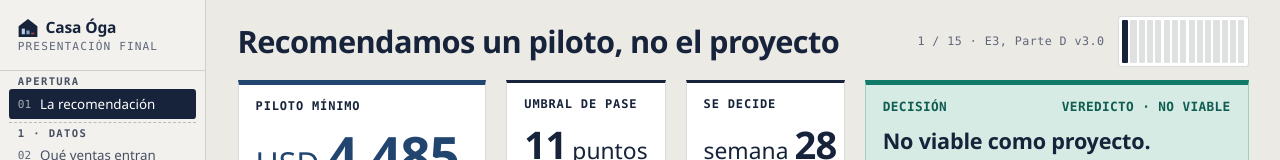
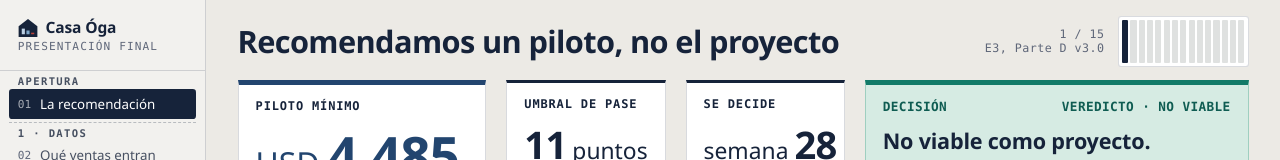
Before and after one commit to SebasCaules/TP_82.21-Data-Driven, a React (Vite) app in the folder final/: page /#v01 in a window 1280 px wide. Shown: the top 160 px of the page. Built offline with nearby package versions, Linux system fonts and the light colour scheme.

Commit message:
F7 C5: fuente en un segundo renglon del encabezado y titulo de V09 en un renglon

```diff
--- a/final/src/App.jsx
+++ b/final/src/App.jsx
@@ -269,12 +269,19 @@ export default function App() {
 function Encabezado({ vista }) {
   // (17/11) La fuente la escribe CF (vista.fuente); sin fuente, solo «n / total».
   const fuente = vista.fuente ?? ''
-  const donde = `${etiquetaDe(vista).replace(/^0/, '')} / ${TOTAL_VISTAS}${fuente ? ` · ${fuente}` : ''}`
+  // (F7, C5-15) La fuente va en un segundo renglón bajo «n / total», así «E3, » no le quita ancho a la
+  // pregunta; el separador queda en el texto (lo lee verificar_final.py) y no se ve.
+  const donde = (
+    <>
+      {`${etiquetaDe(vista).replace(/^0/, '')} / ${TOTAL_VISTAS}`}
+      {fuente && <><span style={{ display: 'none' }}> · </span><span>{fuente}</span></>}
+    </>
+  )
   return (
     <header className="e2-enc">
       <h1 className="e2-preg">{vista.pregunta}</h1>
       <div className="e2-enc-der">
-        <span className="e2-enc-corte">{donde}</span>
+        <span className="e2-enc-corte" style={{ display: 'flex', flexDirection: 'column', alignItems: 'flex-end' }}>{donde}</span>
         <Avance vista={vista} />
       </div>
     </header>
--- a/final/src/contenido_final.js
+++ b/final/src/contenido_final.js
@@ -312,7 +312,7 @@ export const CF = {
         {
           id: 'V09',
           titulo: 'Cuándo pasa',
-          pregunta: `Hacen falta ${fijo(v('G67.con_descuento'))} puntos; lo observado da menos de ${fijo(MENOS_DE)}`,
+          pregunta: `Pasa con ${fijo(v('G67.con_descuento'))} puntos; lo observado da menos de ${fijo(MENOS_DE)}`,
           fuente: 'E3, Parte B v3.0',
           segundos: 85,
           textos: {
```
